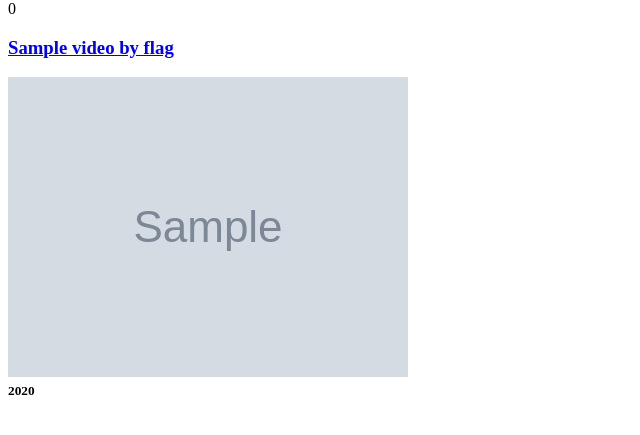
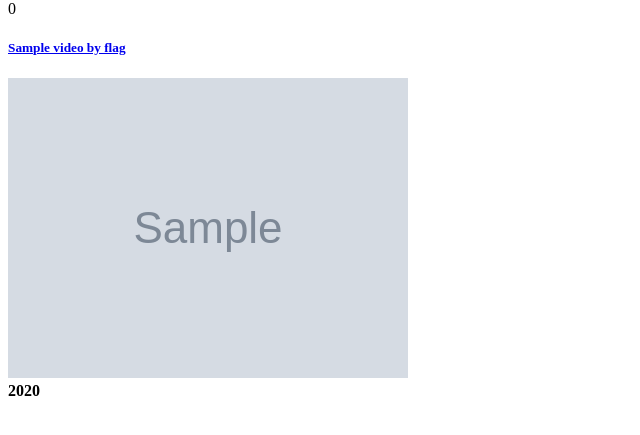
Before and after one commit to KickAps/Player, a Symfony app: template templates/player/index.html.twig in a window 1280 px wide. Shown: the part 44-479 px from the top of the page, without its empty margins (0-640 px from the left). Run offline with Twig, Linux system fonts and the light colour scheme; the template is opened without the code that fills it: most values are stand-ins (such as "Sample title", 1, 10 or a date in 2020); grey boxes marked "Sample" are stand-in pictures; some libraries are stand-ins or nearby versions.

Commit message:
fix style

```diff
--- a/templates/player/index.html.twig
+++ b/templates/player/index.html.twig
@@ -3,8 +3,8 @@
 {% block title %}Hello PlayerController!{% endblock %}
 
 {% block body %}
-    <div class="text-center m-4">
-        <div class="mb-3">
+    <div class="mx-4 mt-3">
+        <div class="text-center mb-3">
             {% for flag, video_list in video_by_flag %}
             <a type="button" id="{{ 'flag_' ~ loop.index0 }}" class="btn {{ loop.first ? 'btn-primary' : 'btn-secondary' }}">
                 {{ flag }}
@@ -17,19 +17,19 @@
             <div class="row">
                 {% for video in row %}
                     <div class="col-md-3 mb-4">
-                        <article class="bg-light rounded shadow p-3">
+                        <article class="bg-light rounded shadow p-3 pb-2">
                             <div class="article">
-                                <h3 class="text-center text-secondary font-weight-bold pb-3 m-0">
+                                <h5 class="text-center text-secondary font-weight-bold pb-3 m-0">
                                     <a href="{{ path('app_player', {'id' : video.id}) }}" class="text-secondary text-decoration-none">{{ video.title }}</a>
-                                </h3>
-                                <div class="mw-100 rounded overflow-hidden mb-3">
+                                </h5>
+                                <div class="mw-100 rounded overflow-hidden mb-2">
                                     <a href="{{ path('app_player', {'id' : video.id}) }}">
                                         <img src="{{ asset('/thumbnails/' ~ video.thumbnail) }}" alt="Image" class="w-100">
                                     </a>
                                 </div>
                             </div>
                             <div class="text-muted">
-                                <small><b>{{ video.year }}</b></small>
+                                <b>{{ video.year }}</b>
                             </div>
                         </article>
                     </div>
```
